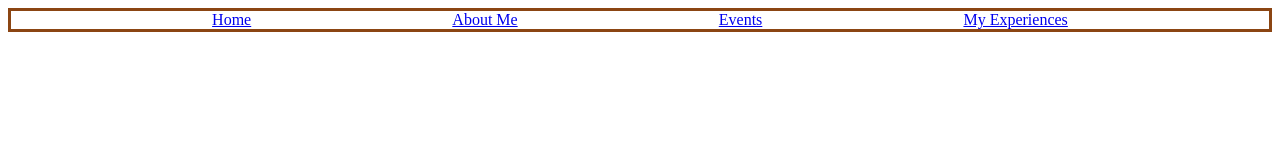
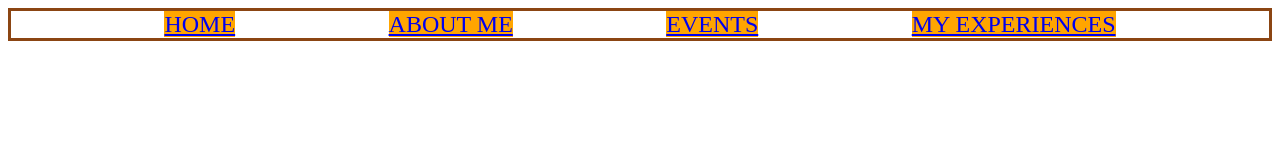
Before and after one commit to ParthKejriwal/School-Website, a plain HTML site: page menu.html in a window 1280 px wide. Drawn offline with Linux system fonts and the light colour scheme.

Commit message:
Add files via upload

```diff
--- a/style.css
+++ b/style.css
@@ -11,4 +11,16 @@
     border: solid;
     display: flex;
     justify-content: space-evenly;
+    text-transform: uppercase;
 }
+
+h1:hover{
+    font-style: italic;
+    background-color:#FFFF00;
+}
+
+a{
+    margin-top: auto;
+    font-size: x-large;
+    background-color:#FFA500;
+}
```
